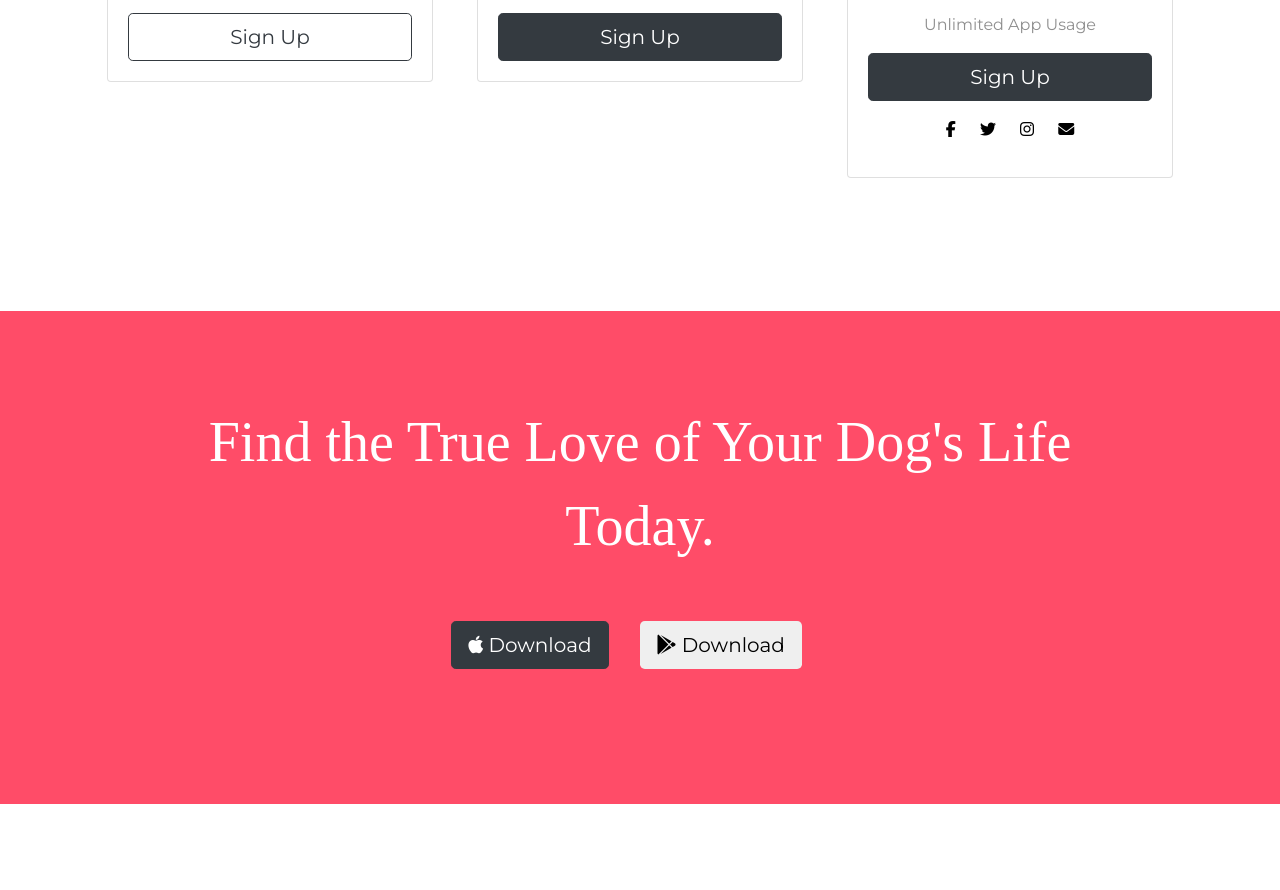
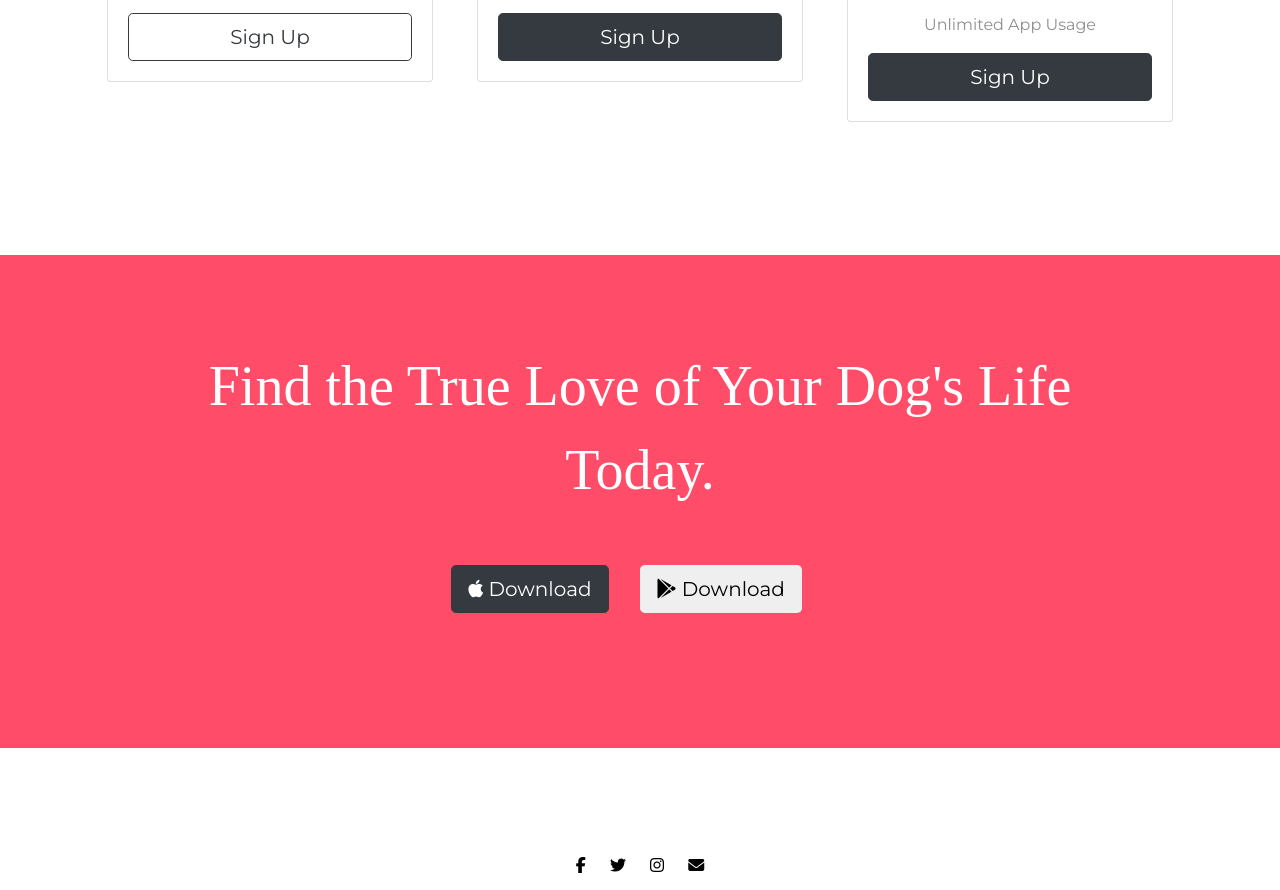
Before and after one commit to Shivam-Shankhwar/TinDog, a plain HTML site: page index.html in a window 1280 px wide. Shown: the part 2243-3133 px from the top of the page. Drawn offline with nearby package versions, Linux system fonts and the light colour scheme.

Commit message:
Update index.html

```diff
--- a/index.html
+++ b/index.html
@@ -197,10 +197,6 @@
             <p>Unlimited Messages</p>
             <p>Unlimited App Usage</p>
             <button class="btn btn-lg btn-block btn-dark" type="button">Sign Up</button>
-<i class="social-icon fab fa-facebook-f"></i>
-  <i class="social-icon fab fa-twitter"></i>
-   <i class="social-icon fab fa-instagram"></i>
-  <i class="social-icon fas fa-envelope"></i>
           </div>
         </div>
       </div>
```
